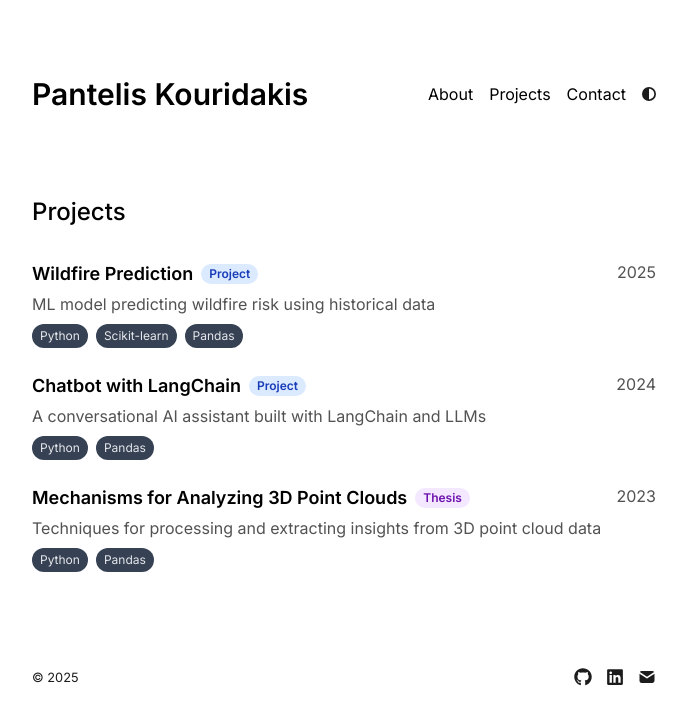
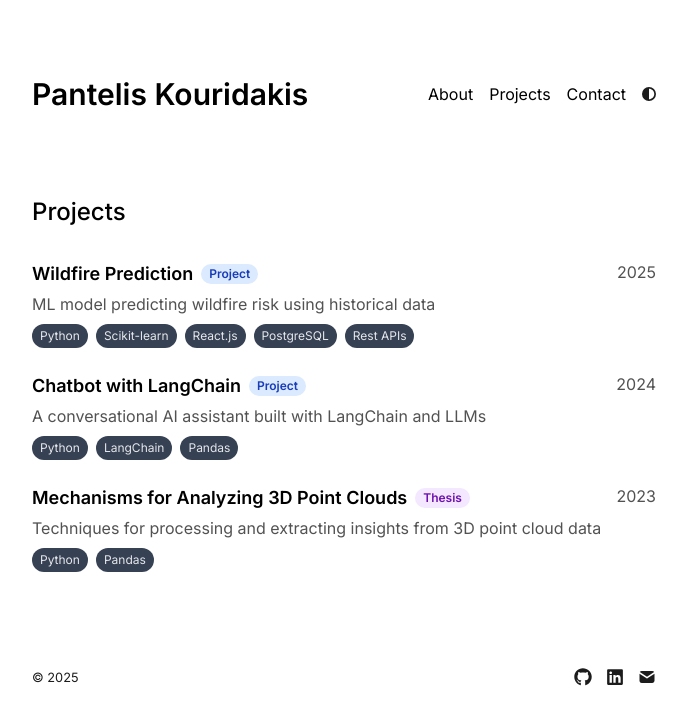
Before and after one commit to pkouridakis/pantkour.com, a Next.js app: page /projects in a window 1280 px wide. Shown: the top 724 px of the page, without its empty margins (296-983 px from the left). Built offline with nearby package versions, Linux system fonts and the light colour scheme.

Commit message:
Update UI V2

```diff
--- a/app/globals.css
+++ b/app/globals.css
@@ -24,7 +24,7 @@
 
 /* Dark theme colors */
 .dark {
-  background-color: #0f172a;
+  background-color: #111010;
   --sh-class: #4c97f8;
   --sh-identifier: white;
   --sh-sign: #8996a3;
--- a/app/projects/project-data.tsx
+++ b/app/projects/project-data.tsx
@@ -14,7 +14,7 @@ export const projects: Project[] = [
     description: "ML model predicting wildfire risk using historical data",
     url: "https://pantkour-com.vercel.app/projects",
     type: "Project",
-    techStack: ["Python", "Scikit-learn", "Pandas"],
+    techStack: ["Python", "Scikit-learn", "React.js", "PostgreSQL", "Rest APIs"],
   },
   {
     title: "Chatbot with LangChain",
@@ -22,7 +22,7 @@ export const projects: Project[] = [
     description: "A conversational AI assistant built with LangChain and LLMs",
     url: "https://github.com/PantelisKour/chatbot_langchain",
     type:"Project",
-    techStack: ["Python", "Pandas"],
+    techStack: ["Python", "LangChain", "Pandas"],
   },
   {
     title: "Mechanisms for Analyzing 3D Point Clouds",
```
